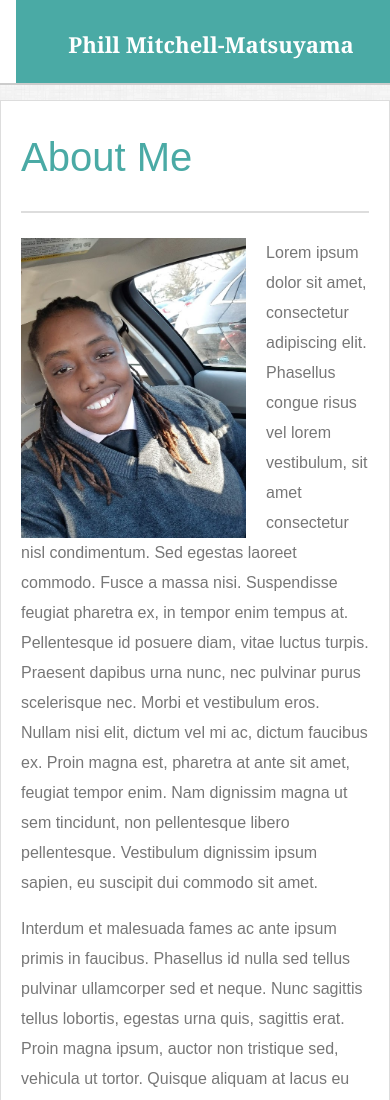
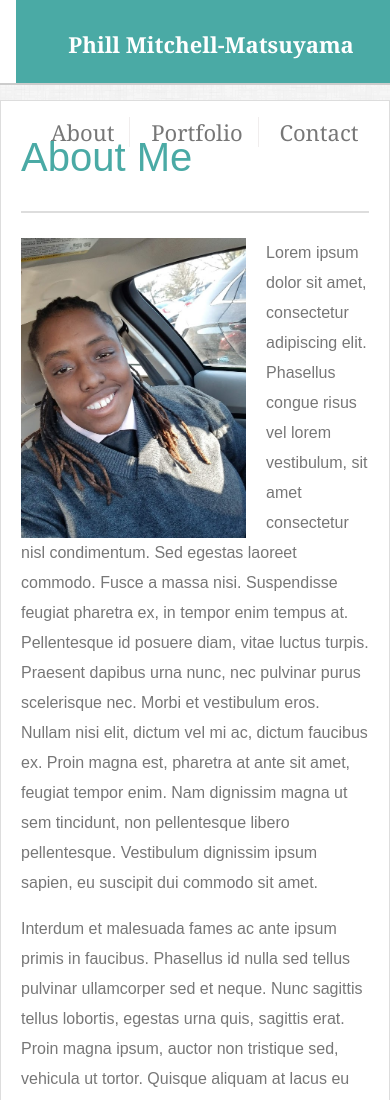
Before and after one commit to pmitch242/Responsive-Portfolio, a plain HTML site: page index.html in a window 390 px wide. Shown: the top 1100 px of the page. Drawn offline with nearby package versions, Linux system fonts and the light colour scheme.

Commit message:
changes navbar-nav position for media screen max-width: 480px

```diff
--- a/assets/style.css
+++ b/assets/style.css
@@ -190,6 +190,8 @@ html, body {
       }
 
       .navbar-nav{
+          position: relative;
+          bottom: -85px;
           width: 100%;
           float: left;
       }
```
